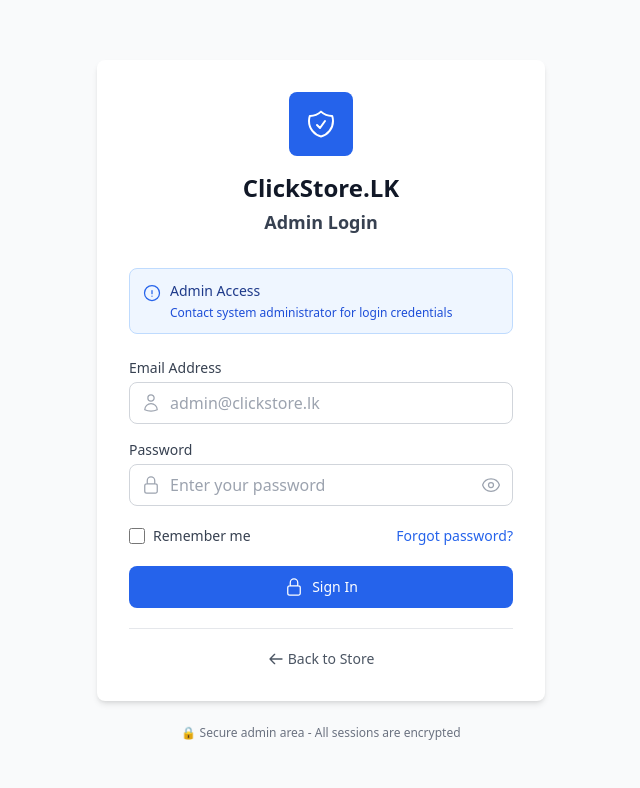
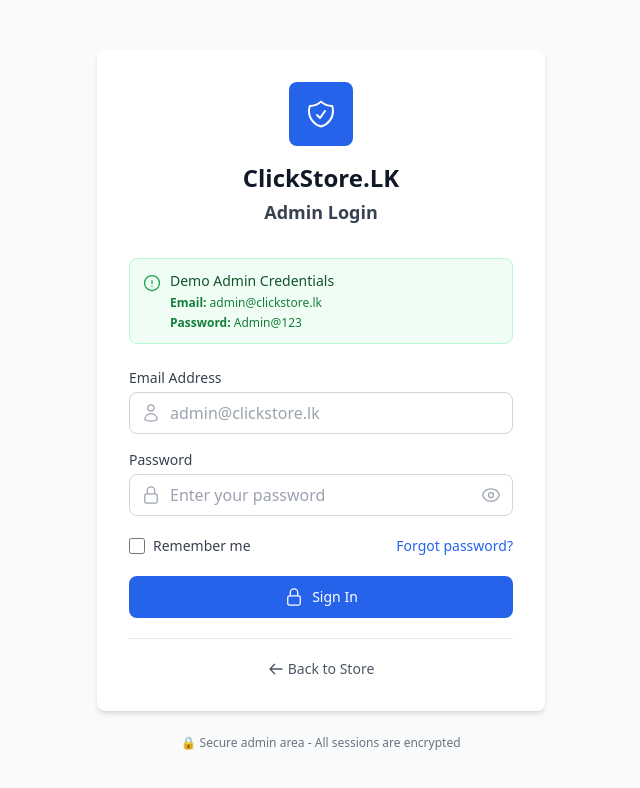
Before and after one commit to tashindudasanayake/E-commerce-web-sriluck_Automatiom-, a React (Vite) app in the folder Frontend/frontend/: page /admin/login in a window 1280 px wide. Shown: the top 788 px of the page, without its empty margins (319-959 px from the left). Built offline with nearby package versions, Linux system fonts and the light colour scheme.

Commit message:
feat: Implement direct API call for admin login with improved error handling and demo credentials display

```diff
--- a/Frontend/frontend/src/pages/admin/AdminLogin.jsx
+++ b/Frontend/frontend/src/pages/admin/AdminLogin.jsx
@@ -1,6 +1,7 @@
 // src/pages/admin/AdminLogin.jsx
 import React, { useState } from 'react';
 import { Link, useNavigate } from 'react-router-dom';
+import { useAuth } from '../../context/AuthContext';
 import {
   LockClosedIcon,
   UserIcon,
@@ -20,6 +21,10 @@ const AdminLogin = () => {
   const [error, setError] = useState('');
   const [rememberMe, setRememberMe] = useState(false);
   const navigate = useNavigate();
+  const { adminLogin } = useAuth();
+
+  // Debug: Check if adminLogin function is available
+  console.log('AdminLogin component - adminLogin function:', adminLogin);
 
   const handleChange = (e) => {
     setFormData({
@@ -55,8 +60,12 @@ const AdminLogin = () => {
     setIsLoading(true);
 
     try {
-      // Call backend API for admin login
-      const response = await fetch('http://localhost:5000/api/auth/admin/login', {
+      console.log('🚀 Starting admin login process...');
+      console.log('adminLogin function exists:', typeof adminLogin);
+
+      // Direct API call to test (temporary debugging)
+      console.log('📡 Making direct API call to admin endpoint...');
+      const directResponse = await fetch('http://localhost:5000/api/auth/admin/login', {
         method: 'POST',
         headers: {
           'Content-Type': 'application/json',
@@ -67,29 +76,23 @@ const AdminLogin = () => {
         }),
       });
 
-      const data = await response.json();
+      console.log('📡 Direct API response status:', directResponse.status);
+      const directData = await directResponse.json();
+      console.log('📦 Direct API response data:', directData);
 
-      if (response.ok) {
-        // Store auth info
-        const authData = {
-          token: data.token,
-          user: data.user,
-          timestamp: new Date().toISOString()
-        };
+      if (directResponse.ok) {
+        // Store admin credentials directly
+        localStorage.setItem('adminToken', directData.token);
+        localStorage.setItem('adminAuth', JSON.stringify(directData.user));
+        sessionStorage.setItem('adminToken', directData.token);
+        sessionStorage.setItem('adminAuth', JSON.stringify(directData.user));
 
-        if (rememberMe) {
-          localStorage.setItem('adminAuth', JSON.stringify(authData));
-          localStorage.setItem('adminToken', data.token);
-        } else {
-          sessionStorage.setItem('adminAuth', JSON.stringify(authData));
-          sessionStorage.setItem('adminToken', data.token);
-        }
-
-        // Success - redirect to dashboard
+        console.log('✅ Admin login successful, redirecting to dashboard...');
         navigate('/admin/dashboard');
       } else {
-        setError(data.message || 'Invalid credentials. Please check your email and password.');
+        setError(directData.message || 'Invalid credentials. Please check your email and password.');
       }
+
     } catch (error) {
       console.error('Login error:', error);
       setError('Connection error. Please check if the backend server is running.');
@@ -114,13 +117,16 @@ const AdminLogin = () => {
           </div>
 
           {/* Admin Credentials Notice */}
-          <div className="mb-6 p-3 bg-blue-50 rounded-lg border border-blue-200">
+          <div className="mb-6 p-3 bg-green-50 rounded-lg border border-green-200">
             <div className="flex items-start space-x-2">
-              <ExclamationCircleIcon className="h-5 w-5 text-blue-600 mt-0.5 flex-shrink-0" />
+              <ExclamationCircleIcon className="h-5 w-5 text-green-600 mt-0.5 flex-shrink-0" />
               <div>
-                <p className="text-sm font-medium text-blue-900 mb-1">Admin Access</p>
-                <p className="text-xs text-blue-700">
-                  Contact system administrator for login credentials
+                <p className="text-sm font-medium text-green-900 mb-1">Demo Admin Credentials</p>
+                <p className="text-xs text-green-700 mb-1">
+                  <strong>Email:</strong> admin@clickstore.lk
+                </p>
+                <p className="text-xs text-green-700">
+                  <strong>Password:</strong> Admin@123
                 </p>
               </div>
             </div>
```
